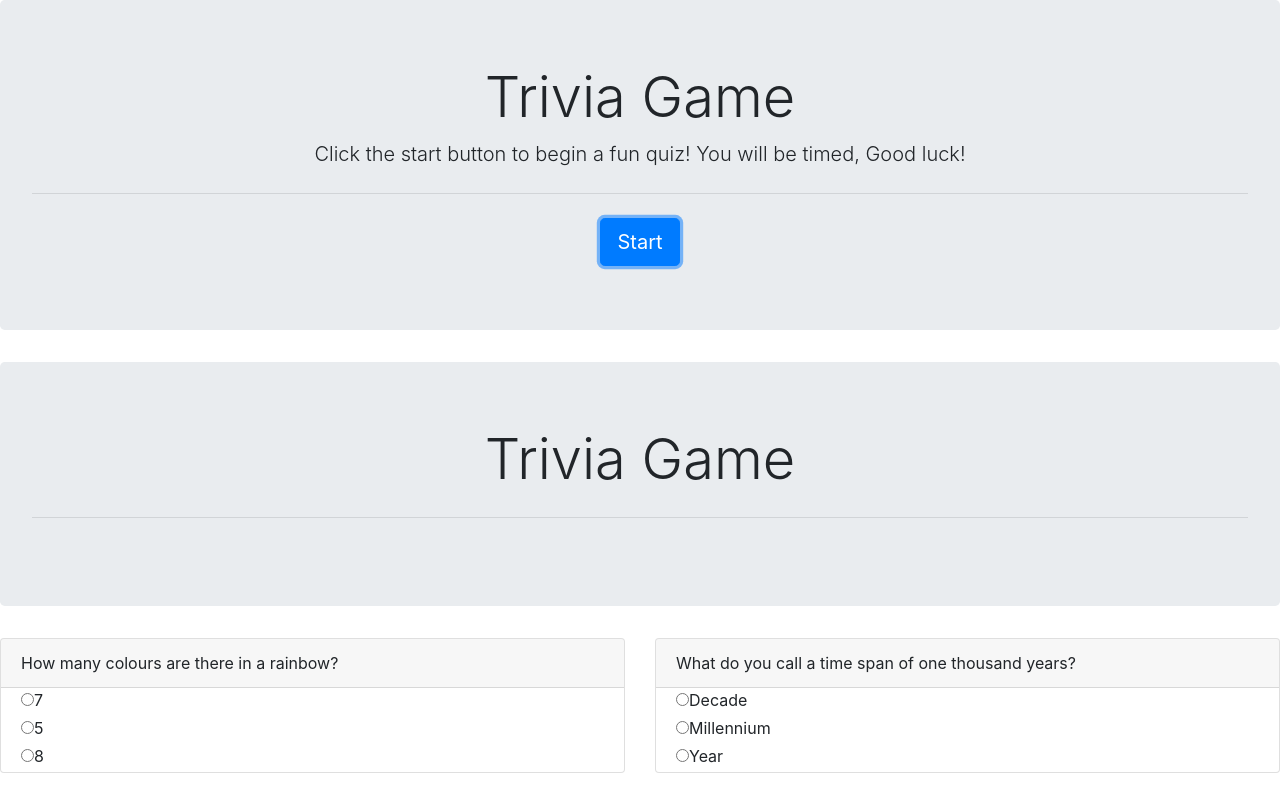
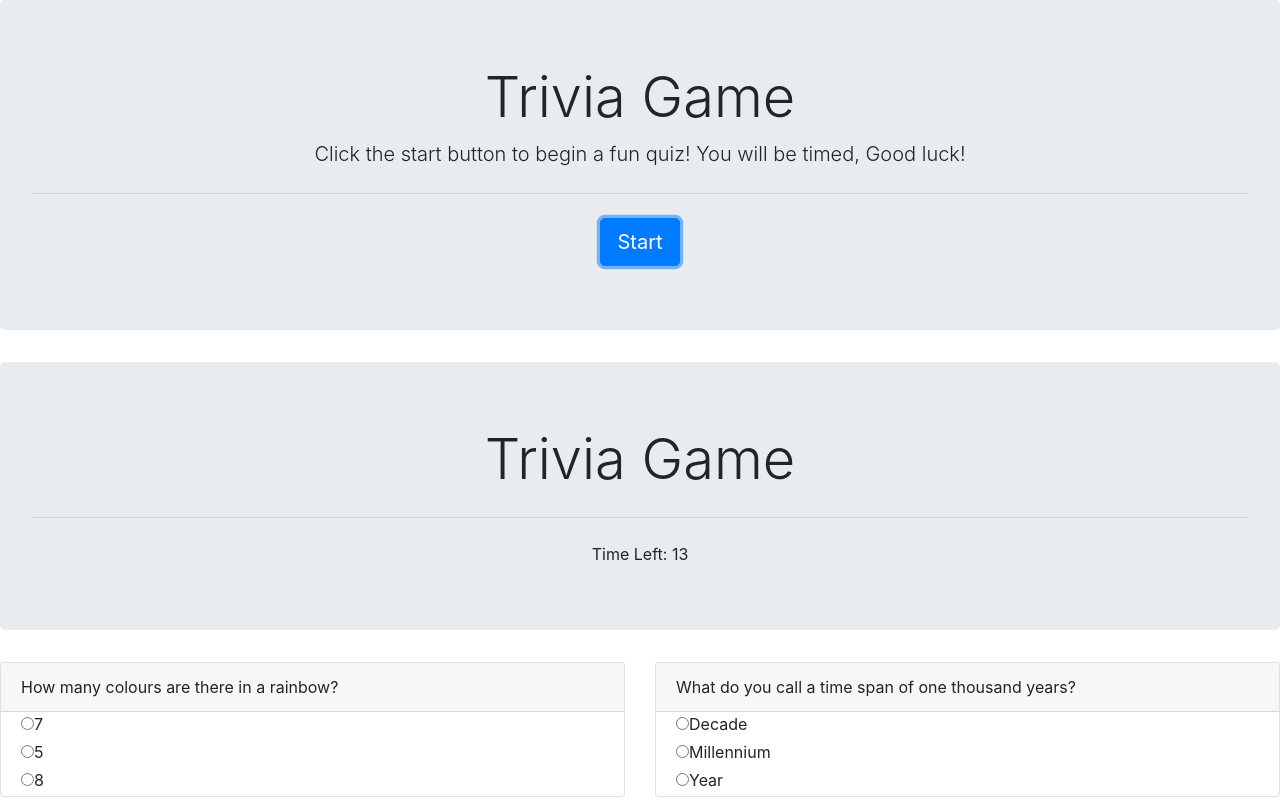
Before and after one commit to sgidan/TriviaGame, a plain HTML site: page index.html in a window 1280 px wide. Both pictures are taken after a click on the button "Start". Shown: the top 800 px of the page. Drawn offline with nearby package versions, Linux system fonts and the light colour scheme.

Commit message:
timer implemented

```diff
--- a/assets/Java/app.js
+++ b/assets/Java/app.js
@@ -1,22 +1,34 @@
 
 
 
-// $("#startbtn").on("click", start);
-
-// // $(setTimeout(timeUp, 1000 * 30)
+$("#startbtn").on("click", start);
 
 
-
-// function start() {
+function start() {
+    var count = 15;
 
 
+    function startTimer() {
+        setTimeout(countDown, 1000);
+    }
 
-//     function timeUp() {
+    function timeUp() {
+        $('#timer').text("Time Left: " + 0);
+        $("#time-left").append("<h2>Time's Up!</h2>");
+        console.log("time is up");
+    }
 
-//         $("#time-left").append("<h2>Time's Up!</h2>");
-//         console.log("time is up");
-//     }
-//     }
+    function countDown() {
+        if(--count === 0) {
+            timeUp();
+        } else {
+            $('#timer').text("Time Left: " + count);
+            startTimer();
+        }
+    }
+    $('#timer').text("Time Left: " + count);
+    startTimer();
+}
 var questionsArr = [
     {
         Q: "How many colours are there in a rainbow?",
@@ -80,11 +92,11 @@ $('.radio').on('click', function () {
         console.log("wrong" + wrong)
 
     }
+    $('.rightA').text("Right Answers: " + userScore)
+    $('.wrongA').text("Wrong Answers: " + wrong)
 
 });
 var rightA = $('.final-page').append('<div class=rightA>');
 var wrongA = $('.final-page').append('<div class=wrongA>');
 
-$('.rightA').text("Right Answers: " + userScore)
-$('.wrongA').text("Wrong Answers: " + wrong)
 //after timeer runs out hide questions & jumbo then show final score
--- a/index.html
+++ b/index.html
@@ -30,22 +30,10 @@
         <div class="jumbotron">
             <h1 class="display-4">Trivia Game</h1>
             <hr class="my-4">
+            <div id='timer'></div>
         </div>
         <div class="row"></div>
-        <!-- <div class="col-6">
-                        <div class="card" >
-                                <div class="card-header" id=q1>
-                                        How many colours are there in a rainbow?
-                                </div>
-                                <ul class="list-group list-group-flush">
-                                  <li class="list-group-item">a. 5</li>
-                                  <li class="list-group-item">b. 7</li>
-                                  <li class="list-group-item">c. 8</li>
-                                </ul>
-                              </div>
-                  </div>
 
-    </div> -->
 
     </div>
 
```
